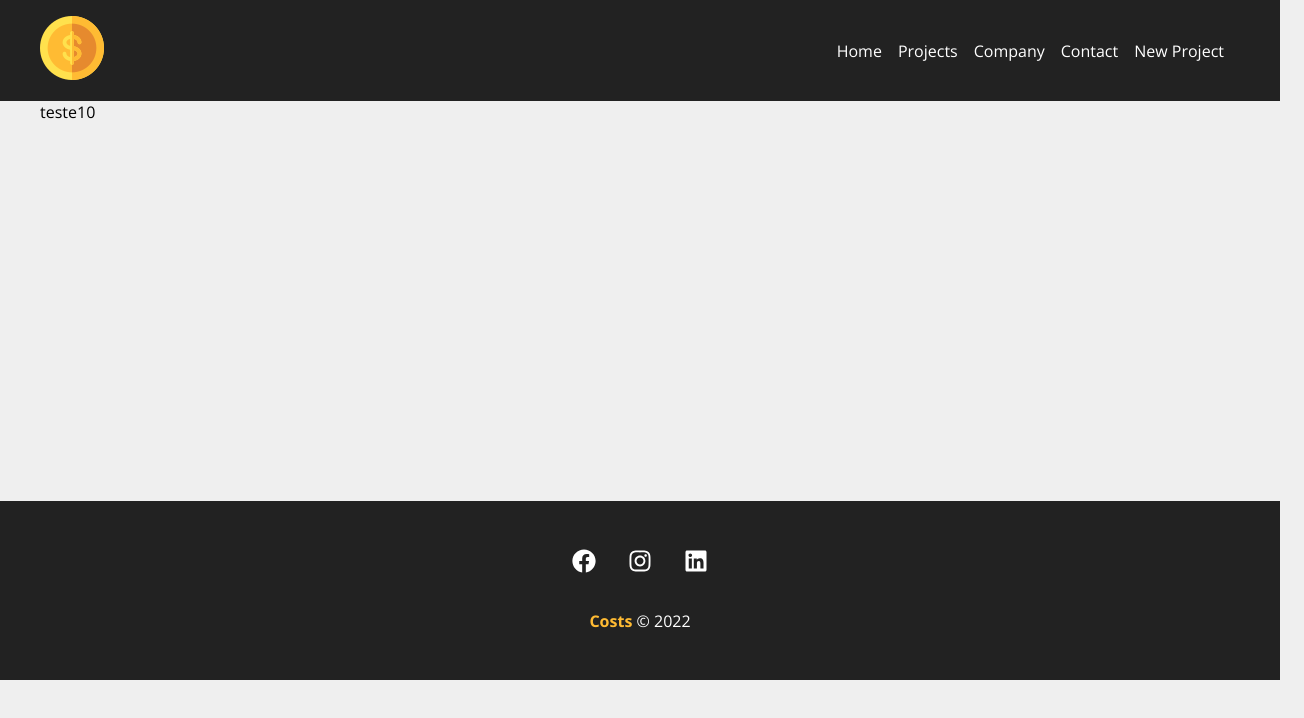
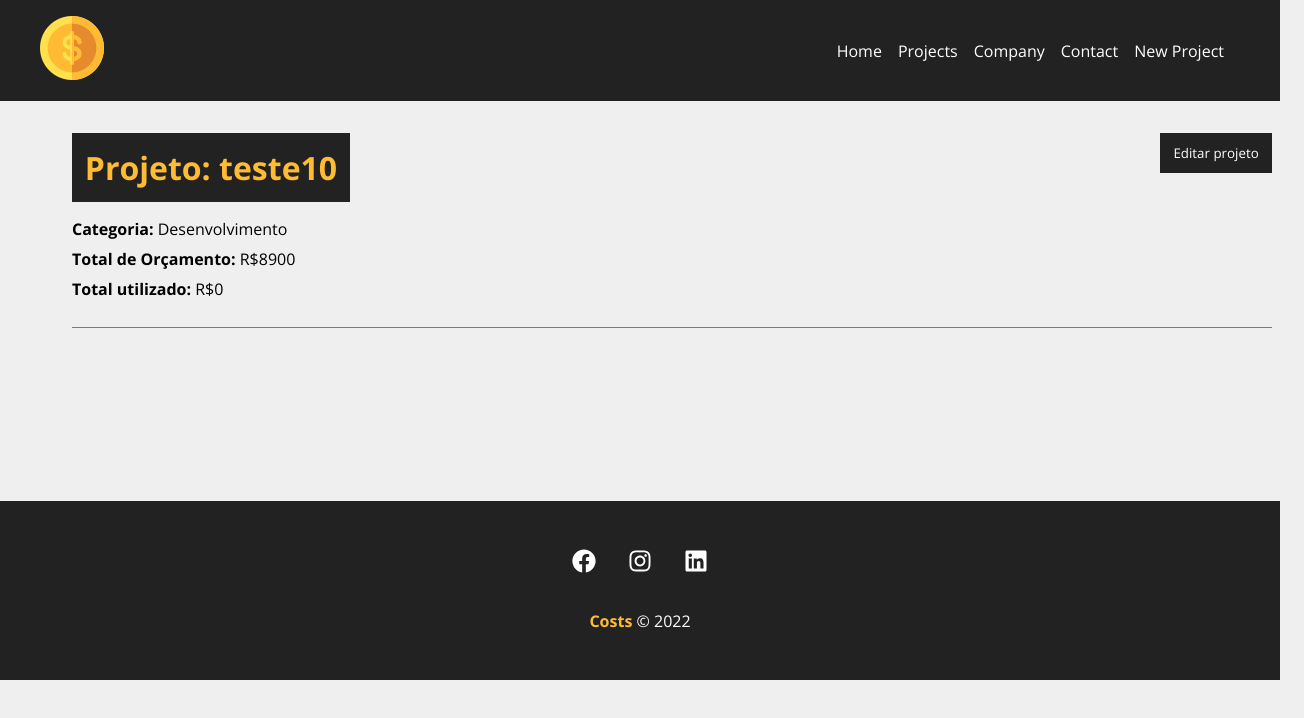
Before and after one commit to Christian-Lopes/projeto-front-end, a React (Create React App) app in the folder costs/: page /project/10 in a window 1280 px wide. Shown: the top 718 px of the page, 1304 px wide, since content can reach past the window. Built offline with nearby package versions, Linux system fonts and the light colour scheme; data requests are answered from the project's data file.

Commit message:
Exibindo detalhes do projeto

```diff
--- a/costs/src/components/pages/Project.jsx
+++ b/costs/src/components/pages/Project.jsx
@@ -2,13 +2,17 @@
 import { useState, useEffect } from "react";
 
 import styles from "./Project.module.css";
+import Loading from "../layout/Loading";
+import Container from "../layout/Container";
 
 function Project() {
   const { id } = useParams();
 
   const [project, setProject] = useState([]);
+  const [showProjectForm, setShowProjectForm] = useState(false);
 
   useEffect(() => {
+    setTimeout(() => {
       fetch(`http://localhost:5000/projects/${id}`, {
         method: "GET",
         headers: {
@@ -19,14 +23,48 @@
         .then((data) => {
           setProject(data);
         })
-      .catch((err) => console.log(err))
-  }, [IDBFactory]);
+        .catch((err) => console.log(err));
+    }, 3000);
+  }, [id]);
 
+  function toggleProjectForm() {
+    setShowProjectForm(!showProjectForm);
+  }
 
   return (
-    <div>
-      <p>{ project.name }</p>
+    <>
+      {project.name ? (
+        <div className={styles.project_details}>
+          <Container customClass="column">
+            <div className={styles.details_container}>
+              <h1>Projeto: {project.name}</h1>
+              <button className={styles.btn} onClick={toggleProjectForm}>
+                {!showProjectForm ? "Editar projeto" : "Fechar"}
+              </button>
+              {!showProjectForm ? (
+                <div className={styles.project_info}>
+                  <p>
+                    <span>Categoria:</span> {project.category.name}
+                  </p>
+                  <p>
+                    <span>Total de Orçamento:</span> R${project.budget}
+                  </p>
+                  <p>
+                    <span>Total utilizado:</span> R${project.cost}
+                  </p>
                 </div>
+              ) : (
+                <div className={styles.project_info}>
+                  <p>detalhes do projeto</p>
+                </div>
+              )}
+            </div>
+          </Container>
+        </div>
+      ) : (
+        <Loading />
+      )}
+    </>
   );
 }
 
--- a/costs/src/components/pages/Project.module.css
+++ b/costs/src/components/pages/Project.module.css
@@ -0,0 +1,48 @@
+.project_details {
+  padding: 2em;
+}
+
+.project_details h1,
+.project_details h2,
+.project_details p {
+  margin-bottom: 0.5em;
+}
+
+.project_details h1 {
+  background-color: #222;
+  color: #ffbb33;
+  padding: 0.4em;
+}
+
+.project_details span {
+  font-weight: bold;
+}
+
+.details_container,
+.service_form_container {
+  border-bottom: 1px solid #7a7a7a;
+  margin-bottom: 1.2em;
+  padding-bottom: 1.2em;
+  display: flex;
+  justify-content: space-between;
+  flex-wrap: wrap;
+}
+
+.btn {
+  background-color: #222;
+  color: #fff;
+  padding: 0.5em 1em;
+  text-decoration: none;
+  transition: 0.5s;
+  cursor: pointer;
+  max-height: 40px;
+  border: none;
+}
+
+.btn:hover {
+  color: #ffbb33;
+}
+
+.project_info {
+  width: 100%;
+}
```
Lines whose indentation alone changed are shown as unchanged.
